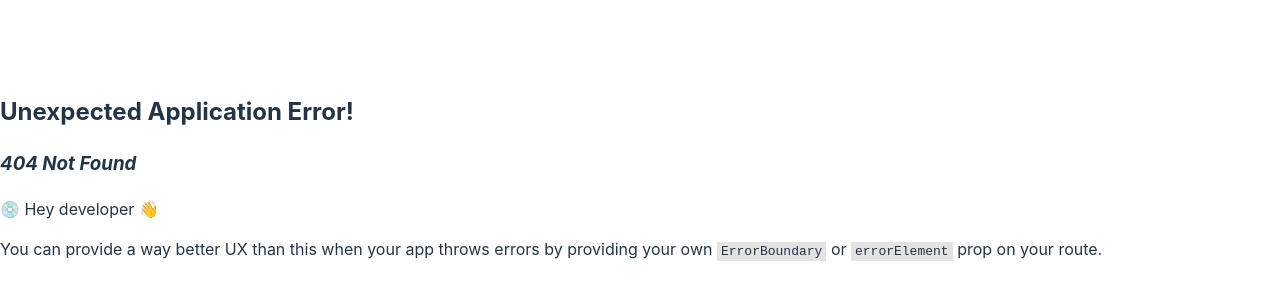
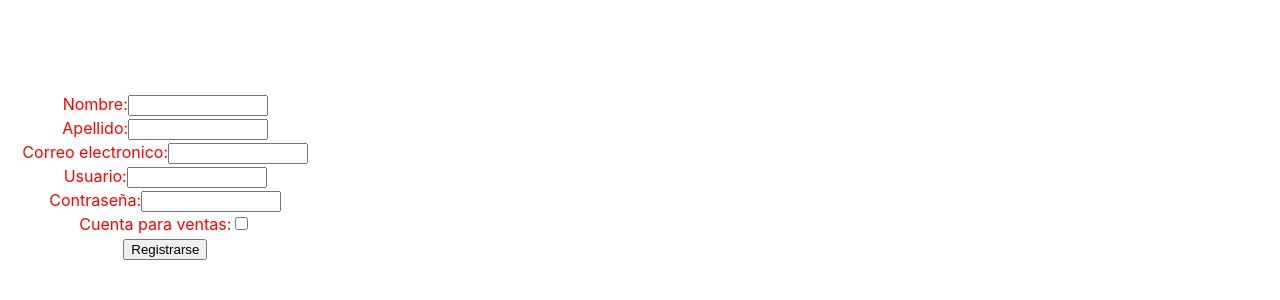
Before and after one commit to osvarp/interfaz_humano_computador, a React (Vite) app in the folder project/: page /Registro in a window 1280 px wide. Before the commit this address had no page. Shown: the part 224-524 px from the top of the page. Built offline with nearby package versions, Linux system fonts and the light colour scheme.

Commit message:
trate de hacer algunas cosas del registro

```diff
--- a/project/src/App.jsx
+++ b/project/src/App.jsx
@@ -2,6 +2,7 @@
 import { createBrowserRouter, RouterProvider } from "react-router-dom";
 import Root from "./pages/root.jsx";
 import Login from "./pages/login.jsx"
+import Register from "./pages/register.jsx";
 
 const router = createBrowserRouter([
   {
@@ -11,6 +12,10 @@ const router = createBrowserRouter([
   {
     path: "/InicioSesion",
     element: <Login/>
+  },
+  {
+    path: "/Registro",
+    element: <Register/>
   }
 ]);
 
--- /dev/null
+++ b/project/src/pages/register.jsx
@@ -0,0 +1,87 @@
+
+import { useState } from 'react';
+import styles from "/src/styles/register.module.css";
+
+function Register ( props ) {
+    const [inputs, setInputs] = useState({});
+
+    const handleChange = (event) => {
+        const name = event.name;
+        const value = event.value;
+        setInputs( values => ({ ...values, [name]: value }) )
+    };
+
+    const handleSubmit = (event) => {
+
+    };
+
+    return (
+        <div className={styles.registerDiv} >
+            <form onSubmit={handleSubmit} className={styles.registerDiv} >
+                <label className={styles.registerFormLabel} > Nombre:
+                    <input
+                    type="text"
+                    name="name"
+                    value={inputs.name}
+                    onChange={handleChange}
+                    className = {styles.registerFormInput}
+                    />
+                </label>
+                <br></br>
+                <label className={styles.registerFormLabel} > Apellido:
+                    <input
+                    type="text"
+                    name="surname"
+                    value={inputs.surname}
+                    onChange={handleChange}
+                    className = {styles.registerFormInput}
+                    />
+                </label>
+                <br></br>
+                <label className={styles.registerFormLabel} > Correo electronico:
+                    <input
+                    type="email"
+                    name="email"
+                    value={inputs.email}
+                    onChange={handleChange}
+                    className = {styles.registerFormInput}
+                    />
+                </label>
+                <br></br>
+                <label className={styles.registerFormLabel} > Usuario:
+                    <input
+                    type="text"
+                    name="username"
+                    value={inputs.username}
+                    onChange={handleChange}
+                    className = {styles.registerFormInput}
+                    />
+                </label>
+                <br></br>
+                <label className={styles.registerFormLabel} > Contraseña:
+                    <input
+                    type="password"
+                    name="password"
+                    value={inputs.password}
+                    onChange={handleChange}
+                    className = {styles.registerFormInput}
+                    />
+                </label>
+                <br></br>
+                <label className = {styles.registerFormLabel} > Cuenta para ventas:
+                    <input
+                    type = "checkbox"
+                    name = "seller"
+                    value={inputs.seller}
+                    onChange={handleChange}
+                    className = {styles.registerCheckbox}
+                    />
+                </label>
+                <br></br>
+                <input type="submit" value="Registrarse"  />
+            </form>
+        </div>
+    )
+}
+
+export default Register;
--- /dev/null
+++ b/project/src/styles/register.module.css
@@ -0,0 +1,16 @@
+
+.registerDiv {
+    text-align: center;
+}
+
+.registerFormLabel {
+    color: red;
+}
+
+.registerFormInput {
+    width: 40%;
+}
+
+.registerCheckbox{
+    color: red;
+}
```
